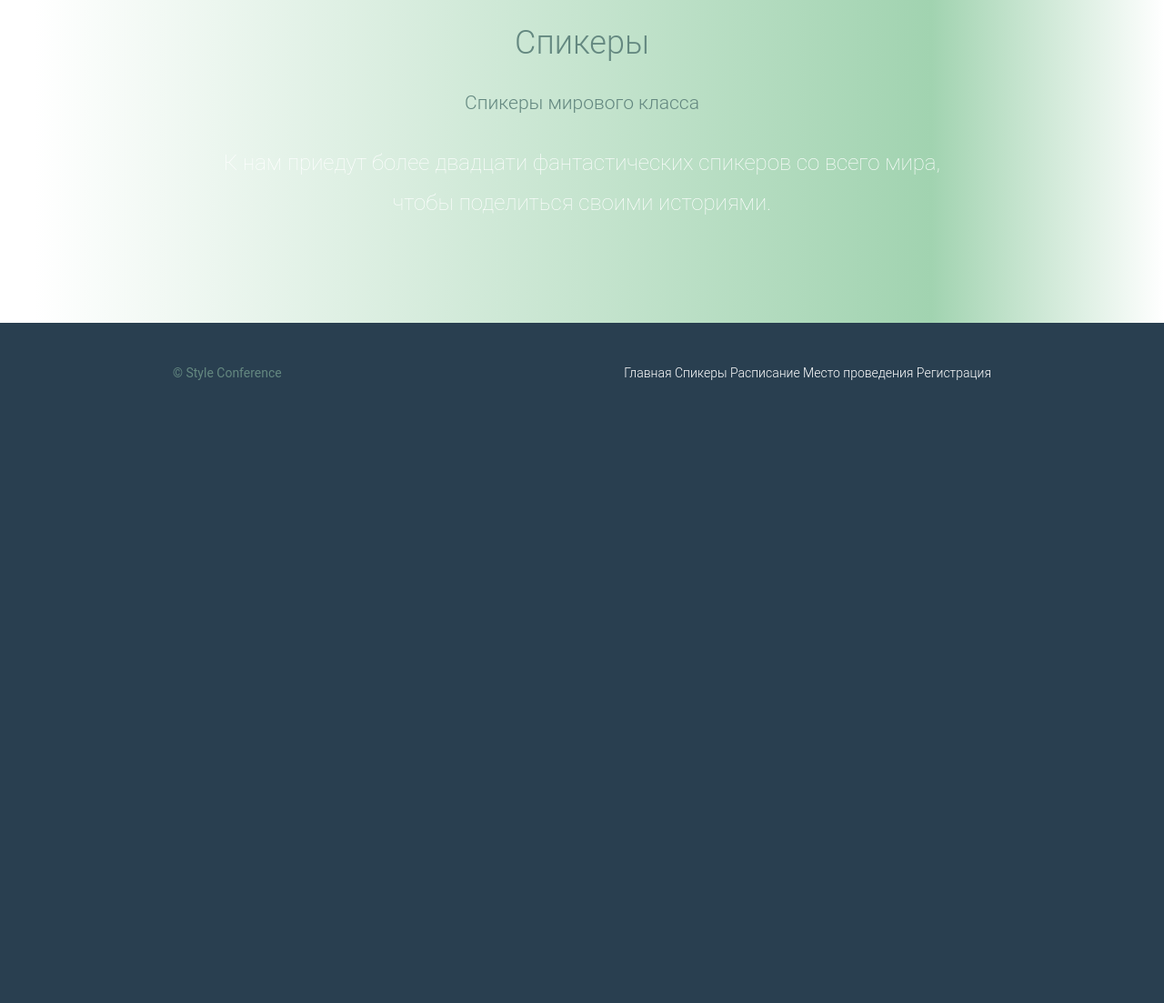
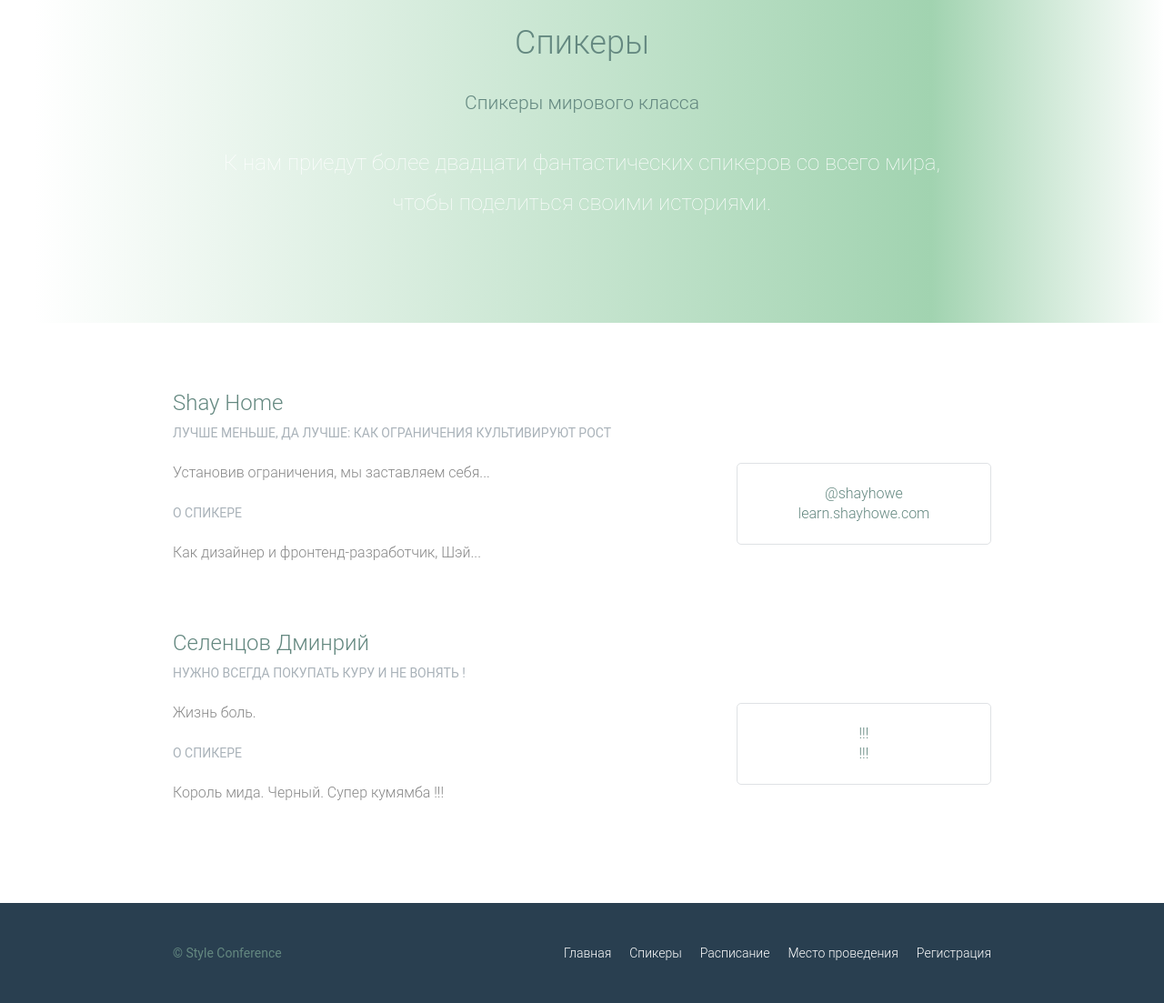
Before and after one commit to ShumaSergey/ShumaSergey, a website: page speakers.html in a window 1280 px wide. Shown: the part 217-1320 px from the top of the page at 91% size. Before the commit the page ends 800 px from the top, so only its background shows below. Drawn offline with Linux system fonts and the light colour scheme.

Commit message:
New Side 05.02

```diff
--- a/assets/stylesheets/main.css
+++ b/assets/stylesheets/main.css
@@ -301,6 +301,14 @@ a {
 .nav {
     text-align: right;
 }
+.nav li{
+    display: inline-block;
+    margin: 0 10px;
+    vertical-align: top;
+}
+.nav li:last-child{
+    margin-right: 0;
+}
 /*
   ========================================
   Таблици
@@ -311,3 +319,19 @@ a {
     color: #648880;
     margin: 0 10% 0 30%;
 }
+
+/*
+  ========================================
+  Спикеры
+  ========================================
+*/
+.speaker-info{
+    border: 1px solid #dfe2e5;
+    border-radius: 5px;
+    margin-top: 88px;
+    padding: 22px 0;
+    text-align: center;
+}
+.speaker{
+    margin-bottom: 44px;
+}
--- a/speakers.html
+++ b/speakers.html
@@ -12,11 +12,13 @@
         </h1>
         <h3 class="tagline">24&ndash;26 августа &mdash; Чикаго, штат Иллинойс</h3>
         <nav class="nav primary-nav">
-            <a href="index.html">Главная</a>
-            <a href="speakers.html">Спикеры</a>
-            <a href="schedule.html">Расписание</a>
-            <a href="venue.html">Место проведения</a>
-            <a href="register.html">Регистрация</a>
+            <lu>
+                <li><a href="index.html">Главная</a></li><!--
+                --><li><a href="speakers.html">Спикеры</a></li><!--
+                --><li><a href="schedule.html">Расписание</a></li><!--
+                --><li><a href="venue.html">Место проведения</a></li><!--
+                --><li><a href="register.html">Регистрация</a></li>
+            </lu>
         </nav>
     </header>
     <section class="row-alt">
@@ -26,14 +28,55 @@
             <p>К нам приедут более двадцати фантастических спикеров со всего мира, чтобы поделиться своими историями.</p>
         </div>
     </section>
+    <section class="row">
+        <div class="grid">
+            <section class="speaker" id="shay-home">
+                <div class="col-2-3">
+                    <h2>Shay Home</h2>
+                    <h5>Лучше меньше, да лучше: как ограничения культивируют рост</h5>
+                    <p>Установив ограничения, мы заставляем себя...</p>
+                    <h5>О спикере</h5>
+                    <p>Как дизайнер и фронтенд-разработчик, Шэй...</p>
+                </div><!--
+                --><aside class="col-1-3">
+                <div class="speaker-info">
+                    <ul>
+                        <li><a href="https://twitter.com/shayhowe">@shayhowe</a></li>
+                        <li><a href="http://learn.shayhowe.com/">learn.shayhowe.com</a></li>
+                    </ul>
+                </div>
+                </aside>
+            </section>
+            <section class="speaker" id="celencov-dmitrii">
+                <div class="col-2-3">
+                    <h2>Селенцов Дминрий</h2>
+                    <h5>Нужно всегда покупать куру и не вонять !</h5>
+                    <p>Жизнь боль.</p>
+                    <h5>О спикере</h5>
+                    <p>Король мида. Черный. Супер кумямба !!!</p>
+                </div><!--
+                --><aside class="col-1-3">
+                <div class="speaker-info">
+
+                    <ul>
+                        <li><a href="https://twitter.com/shayhowe">!!!</a></li>
+                        <li><a href="http://learn.shayhowe.com/">!!!</a></li>
+                    </ul>
+                </div>
+            </aside>
+            </section>
+        </div>
+    </section>
     <footer class="primary-footer container group">
         <small>&copy; Style Conference</small>
         <nav  class="nav">
-            <a href="index.html">Главная</a>
-            <a href="speakers.html">Спикеры</a>
-            <a href="schedule.html">Расписание</a>
-            <a href="venue.html">Место проведения</a>
-            <a href="register.html">Регистрация</a>
+            <lu>
+                <li><a href="index.html">Главная</a></li><!--
+                --><li><a href="speakers.html">Спикеры</a></li><!--
+                --><li><a href="schedule.html">Расписание</a></li><!--
+                --><li><a href="venue.html">Место проведения</a></li><!--
+                --><li><a href="register.html">Регистрация</a></li>
+            </lu>
         </nav>
     </footer>
 </body>
```
Also changed, not shown: index.html (+14 -10 lines), register.html (+14 -10 lines), schedule.html (+14 -10 lines), venue.html (+15 -11 lines).
